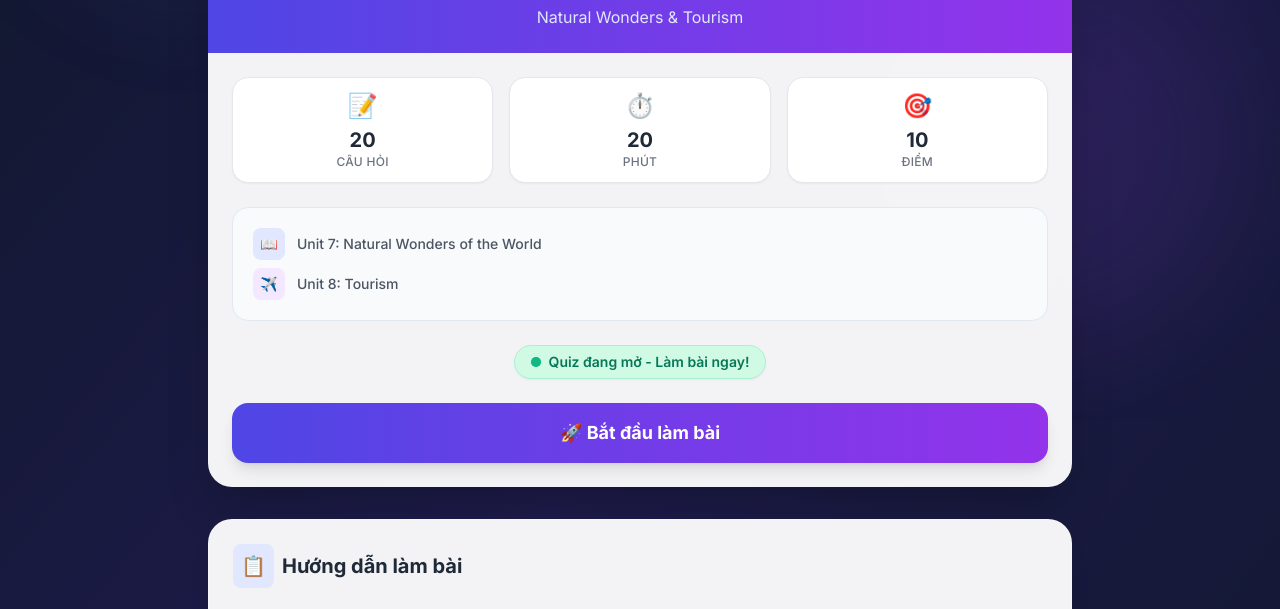
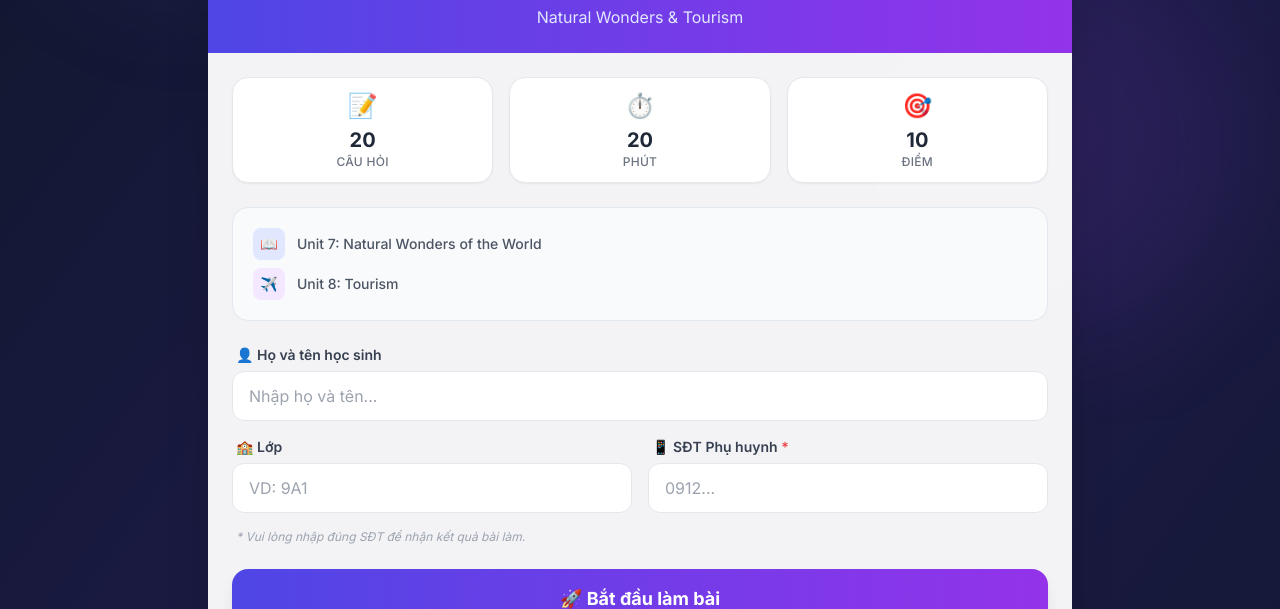
Before and after one commit to wp37/review9, a plain HTML site: page index.html in a window 1280 px wide. Shown: the part 379-988 px from the top of the page. Drawn offline with nearby package versions, Linux system fonts and the light colour scheme.

Commit message:
Add files via upload

```diff
--- a/index.html
+++ b/index.html
@@ -56,9 +56,8 @@
         </header>
 
         <main>
-            <!-- Quiz Card - Chỉ hiển thị thông tin và nút bắt đầu -->
-            <a href="quiz-global9-unit7-8.html"
-                class="quiz-card block bg-white/95 backdrop-blur-lg rounded-3xl shadow-2xl overflow-hidden">
+            <!-- Quiz Card -->
+            <div class="quiz-card block bg-white/95 backdrop-blur-lg rounded-3xl shadow-2xl overflow-hidden">
                 <div class="bg-gradient-to-r from-indigo-600 to-purple-600 p-6 text-center">
                     <div class="inline-flex items-center justify-center w-16 h-16 bg-white/20 rounded-full mb-4">
                         <span class="text-3xl">🌍</span>
@@ -104,24 +103,40 @@
                         </div>
                     </div>
 
-                    <div class="flex items-center justify-center mb-6">
-                        <span
-                            class="px-4 py-1.5 bg-emerald-100 text-emerald-700 text-sm font-semibold rounded-full border border-emerald-200 shadow-sm flex items-center gap-2">
-                            <span class="relative flex h-2.5 w-2.5">
-                                <span
-                                    class="animate-ping absolute inline-flex h-full w-full rounded-full bg-emerald-400 opacity-75"></span>
-                                <span class="relative inline-flex rounded-full h-2.5 w-2.5 bg-emerald-500"></span>
-                            </span>
-                            Quiz đang mở - Làm bài ngay!
-                        </span>
+                    <!-- Student Info Form -->
+                    <div class="space-y-4 mb-6 text-left">
+                        <div>
+                            <label class="block text-sm font-semibold text-gray-700 mb-1.5 ml-1">👤 Họ và tên học
+                                sinh</label>
+                            <input type="text" id="idxName"
+                                class="w-full px-4 py-3 rounded-xl border border-gray-200 focus:border-indigo-500 focus:ring-4 focus:ring-indigo-50/50 outline-none transition-all"
+                                placeholder="Nhập họ và tên...">
+                        </div>
+                        <div class="grid grid-cols-2 gap-4">
+                            <div>
+                                <label class="block text-sm font-semibold text-gray-700 mb-1.5 ml-1">🏫 Lớp</label>
+                                <input type="text" id="idxClass"
+                                    class="w-full px-4 py-3 rounded-xl border border-gray-200 focus:border-indigo-500 focus:ring-4 focus:ring-indigo-50/50 outline-none transition-all"
+                                    placeholder="VD: 9A1">
+                            </div>
+                            <div>
+                                <label class="block text-sm font-semibold text-gray-700 mb-1.5 ml-1">📱 SĐT Phụ huynh
+                                    <span class="text-red-500">*</span></label>
+                                <input type="tel" id="idxPhone"
+                                    class="w-full px-4 py-3 rounded-xl border border-gray-200 focus:border-indigo-500 focus:ring-4 focus:ring-indigo-50/50 outline-none transition-all"
+                                    placeholder="0912..." pattern="[0-9]{10,11}">
+                            </div>
+                        </div>
+                        <p class="text-xs text-gray-400 italic ml-1">* Vui lòng nhập đúng SĐT để nhận kết quả bài làm.
+                        </p>
                     </div>
 
-                    <div
+                    <div id="startBtn"
                         class="w-full py-4 text-center bg-gradient-to-r from-indigo-600 to-purple-600 text-white text-lg font-bold rounded-2xl shadow-lg hover:shadow-xl hover:scale-[1.02] transition-all cursor-pointer">
                         🚀 Bắt đầu làm bài
                     </div>
                 </div>
-            </a>
+            </div>
         </main>
 
         <section class="mt-8 bg-white/95 backdrop-blur-lg rounded-3xl p-6 shadow-xl border border-white/20">
```
Also changed, not shown: quiz-global9-unit7-8.html (+16 -0 lines).
